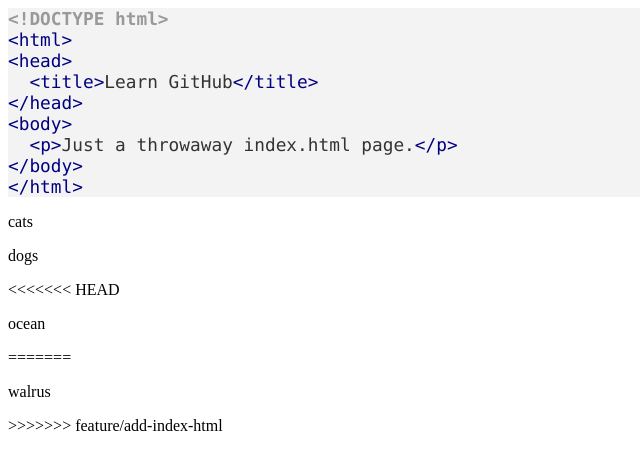
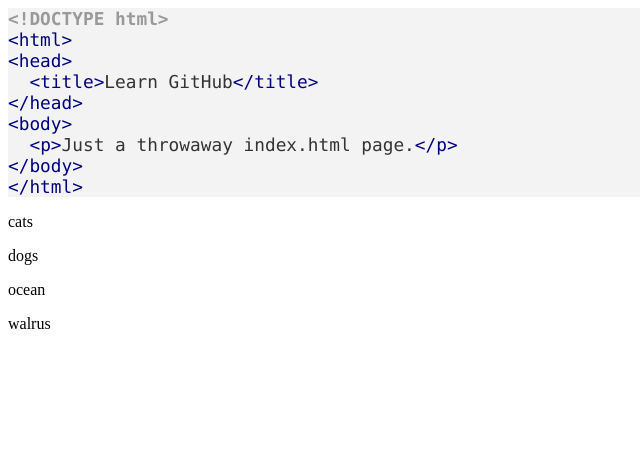
Before and after one commit to KimberlyC222/learn-github, a plain HTML site: page index.html in a window 1280 px wide. Shown: the whole page, without its empty margins (0-640 px from the left). Drawn offline with Linux system fonts and the light colour scheme.

Commit message:
made changes

```diff
--- a/index.html
+++ b/index.html
@@ -27,10 +27,10 @@
 <p class="p2"><span class="s1">&lt;/html&gt;</span></p>
 <p> cats </p>
 <p>dogs</p>
-<<<<<<< HEAD
+
 <p>ocean</p>
-=======
+
 <p>walrus</p>
->>>>>>> feature/add-index-html
+
 </body>
 </html>
```
